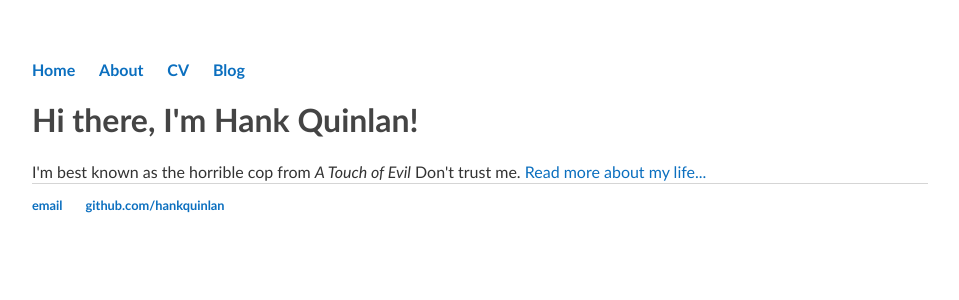
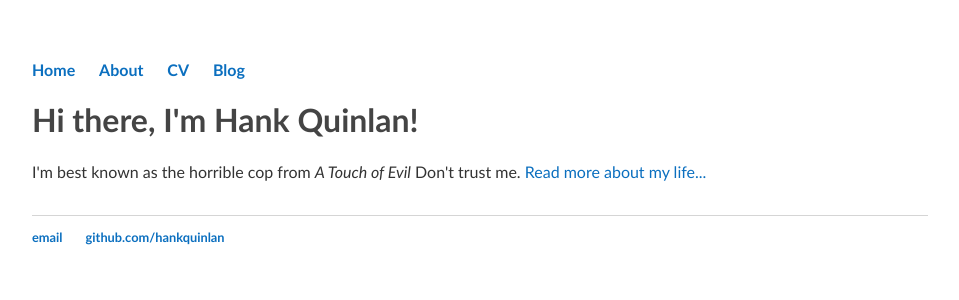
Before and after one commit to jlukosky/jlukosky, a Jekyll site: the page built from index.html, in a window 1280 px wide. Shown: the top 300 px of the page, without its empty margins (160-1119 px from the left). Built offline with Jekyll 4.4.1, drawn with Linux system fonts in a browser that asks for light colours.

Commit message:
add 2em of padding to bottom of main

```diff
--- a/css/main.css
+++ b/css/main.css
@@ -21,6 +21,9 @@ footer ul li {
     margin-right: 20px;
 }
 
+main{
+    padding-bottom: 2em;
+}
 a {
     text-decoration: none;
     color: #0B6FBF;
```
